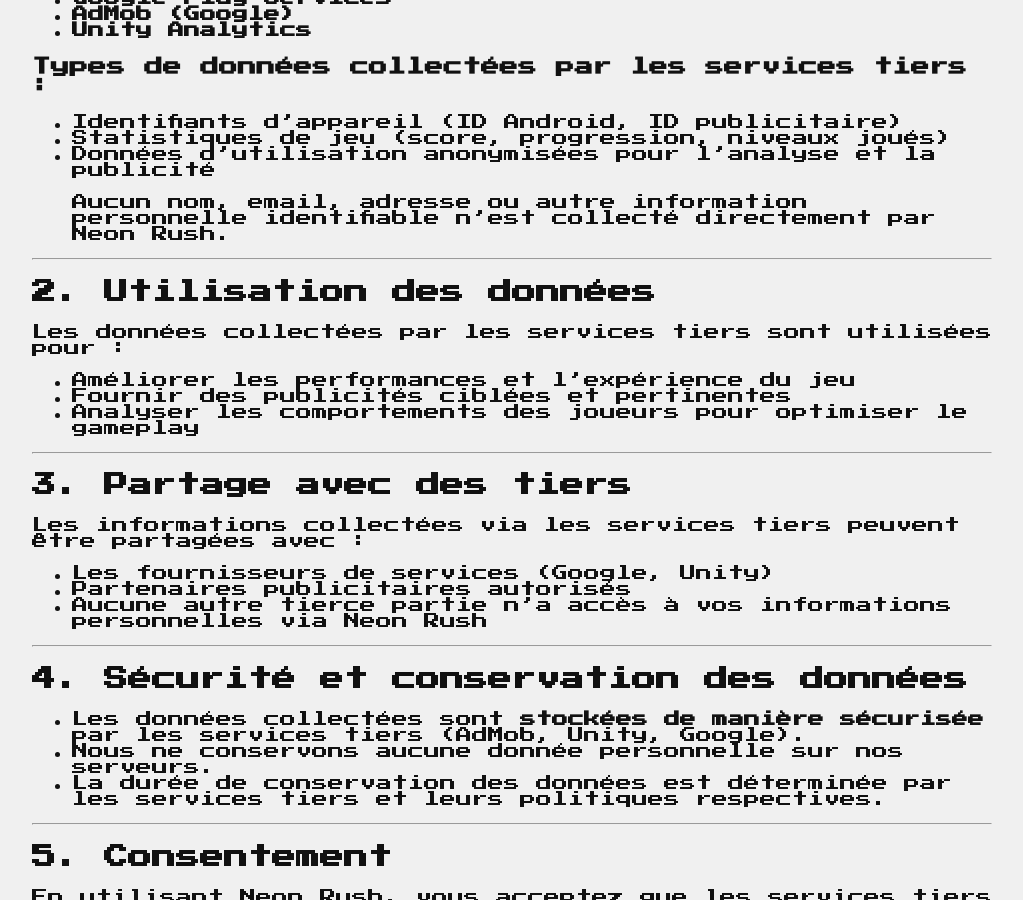
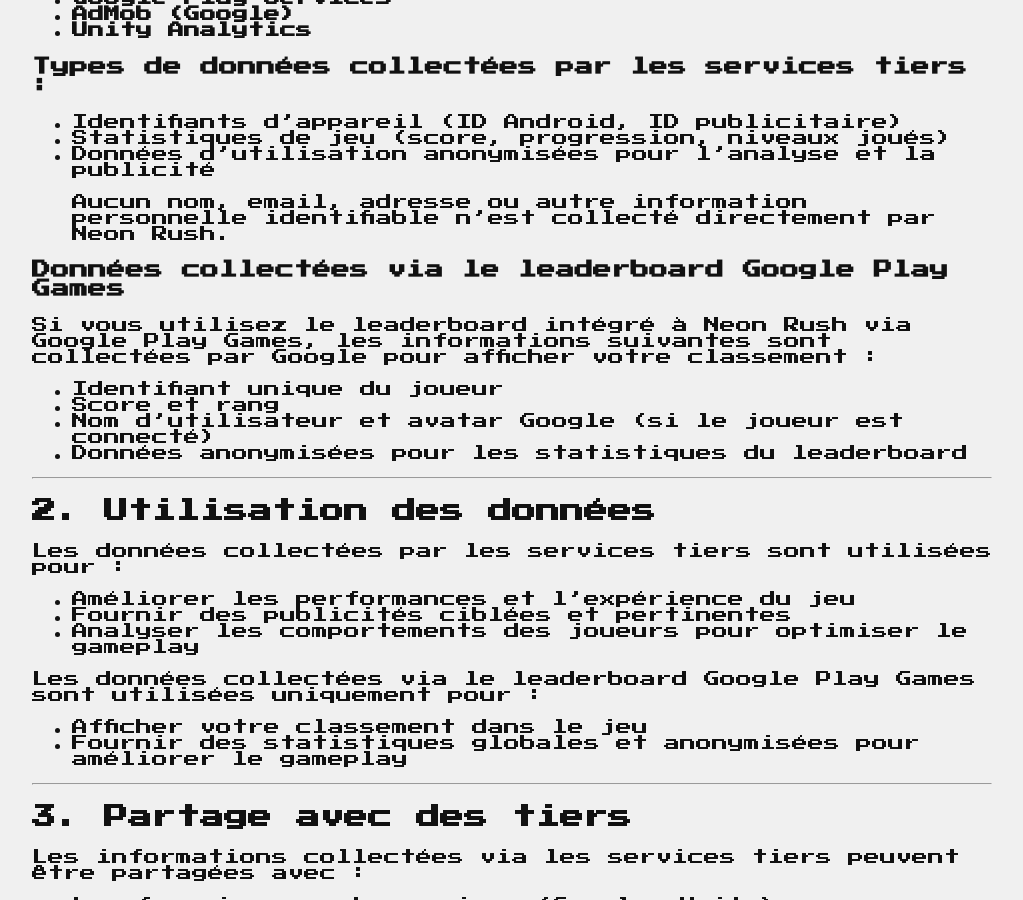
Before and after one commit to PipouPixelWorks/pipoupixelworks.github.io, a Jekyll site: the page built from privacy/neon-rush-privacy.md, in a window 1280 px wide and 900 px high, scrolled down 563 px. Shown: the whole window, without its empty margins (128-1151 px from the left). Built offline with Jekyll 4.4.1, drawn with Linux system fonts in a browser that asks for light colours.

Commit message:
Update neon-rush-privacy.md

```diff
--- a/privacy/neon-rush-privacy.md
+++ b/privacy/neon-rush-privacy.md
@@ -28,6 +28,15 @@
 
 > Aucun nom, email, adresse ou autre information personnelle identifiable n’est collecté directement par Neon Rush.
 
+### Données collectées via le leaderboard Google Play Games
+
+Si vous utilisez le leaderboard intégré à Neon Rush via Google Play Games, les informations suivantes sont collectées par Google pour afficher votre classement :
+
+- Identifiant unique du joueur
+- Score et rang
+- Nom d’utilisateur et avatar Google (si le joueur est connecté)
+- Données anonymisées pour les statistiques du leaderboard
+
 ---
 
 ## 2. Utilisation des données
@@ -37,6 +46,11 @@
 - Améliorer les performances et l’expérience du jeu
 - Fournir des publicités ciblées et pertinentes
 - Analyser les comportements des joueurs pour optimiser le gameplay
+
+Les données collectées via le leaderboard Google Play Games sont utilisées uniquement pour :
+
+- Afficher votre classement dans le jeu
+- Fournir des statistiques globales et anonymisées pour améliorer le gameplay
 
 ---
 
```
